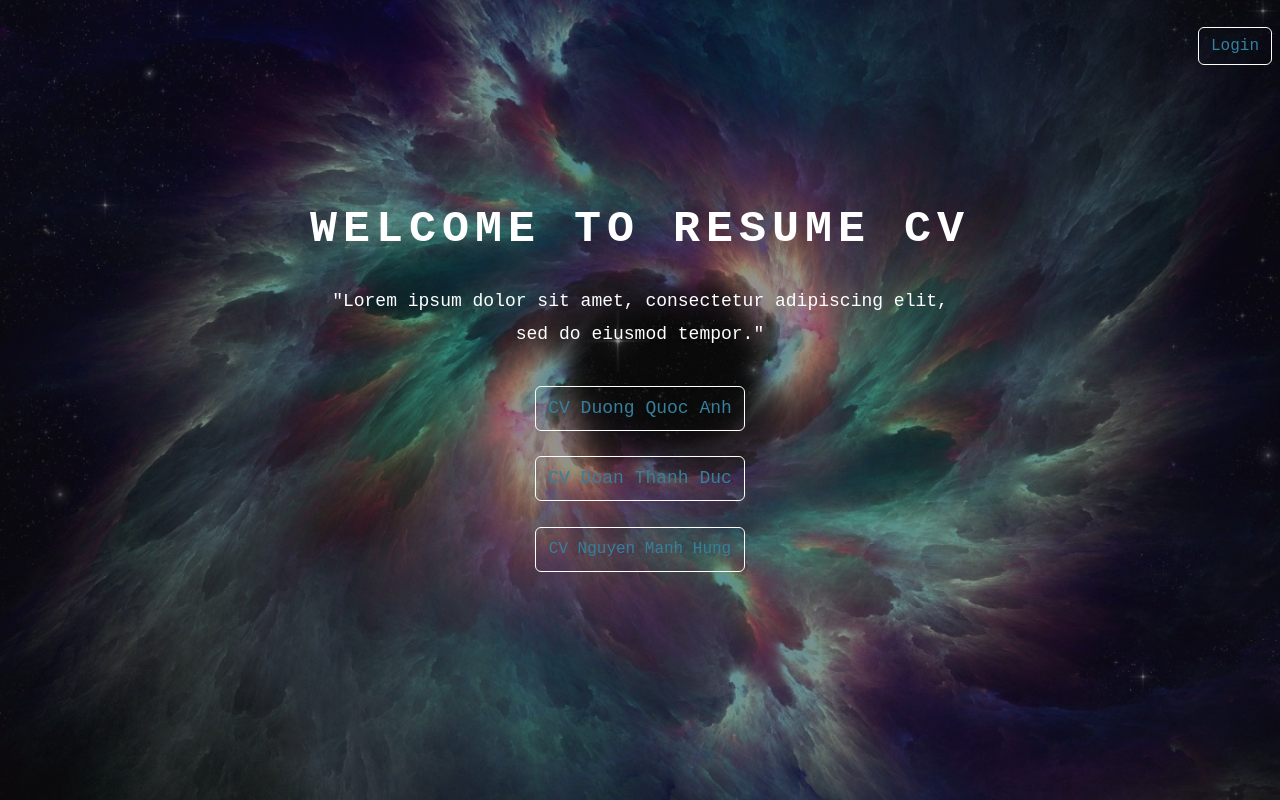
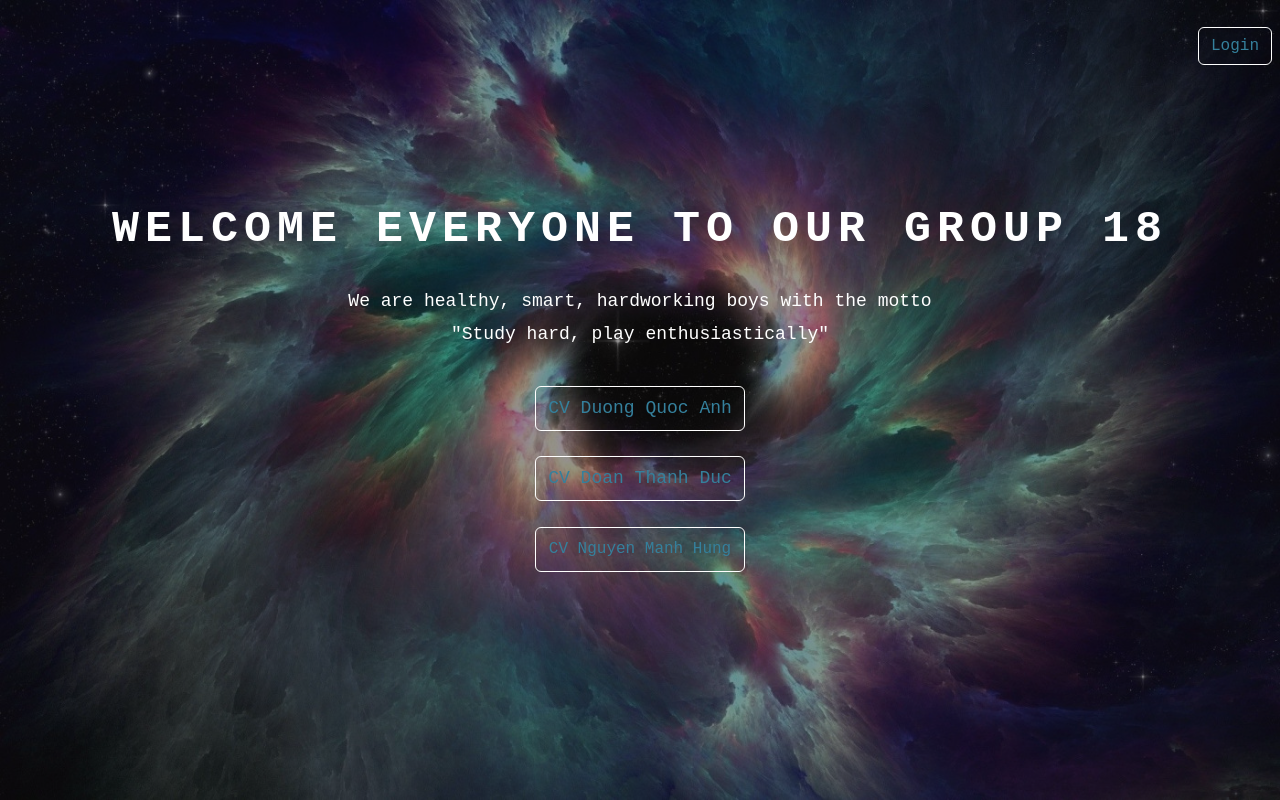
Before and after one commit to anhducati/CV-project, a plain HTML site: page html/homepage.html in a window 1280 px wide. Drawn offline with Linux system fonts and the light colour scheme.

Commit message:
QA sua homepage , link login

```diff
--- a/html/homepage.html
+++ b/html/homepage.html
@@ -39,8 +39,8 @@
     </header>
     <section id="home" class="main-banner" >
         <div class="heading">
-            <h1 class="wow flipInX">Welcome to Resume CV </h1>
-            <p>"Lorem ipsum dolor sit amet, consectetur adipiscing elit, <br>sed do eiusmod tempor."</p>
+            <h1 class="wow flipInX">Welcome everyone to our group  18 </h1>
+            <p>We are healthy, smart, hardworking boys with the motto  <br>"Study hard, play enthusiastically"</p>
             <a href="/html/CVQuocAnh.html"><button class="btn btn-outline-warning" type="submit" style= "font-size: 18px;height: 45px; width:210px;">CV Duong Quoc Anh</button></a><br><br>
             <a href="/html/CVduc.html"><button class="btn btn-outline-warning" type="submit" style="font-size: 18px;height: 45px; width:210px;" >CV Doan Thanh Duc</button></a><br><br>
             <a href="/html/CVHung.html"><button class="btn btn-outline-warning " type="submit" style="font-size: 16px;height: 45px; width:210px;">CV Nguyen Manh Hung</button></a><br><br>
--- a/js/login.js
+++ b/js/login.js
@@ -54,7 +54,7 @@ function Login() {
             window.location.href = "/Admin/admin.html";
 
         } else {
-             window.location.href = "/html/homepage.html";
+             window.location.href = "/Guest/about.html";
 
         }
     } else {
```
Also changed, not shown: Admin/admin.html (+1 -1 lines).
